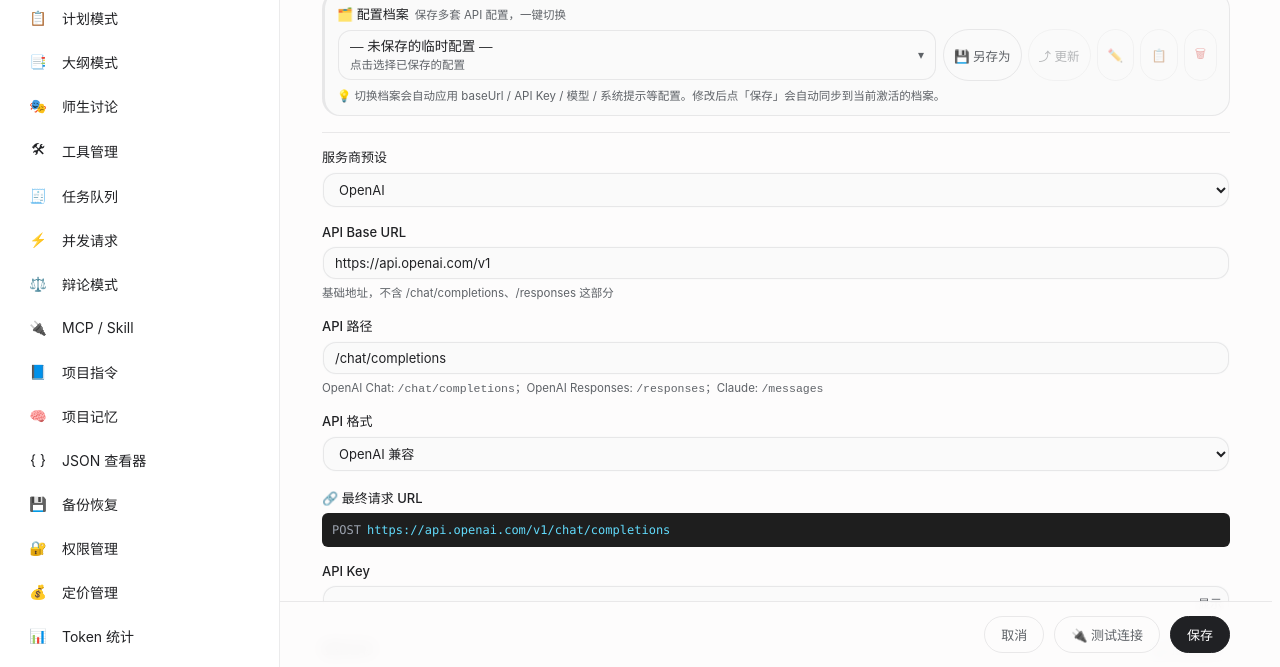
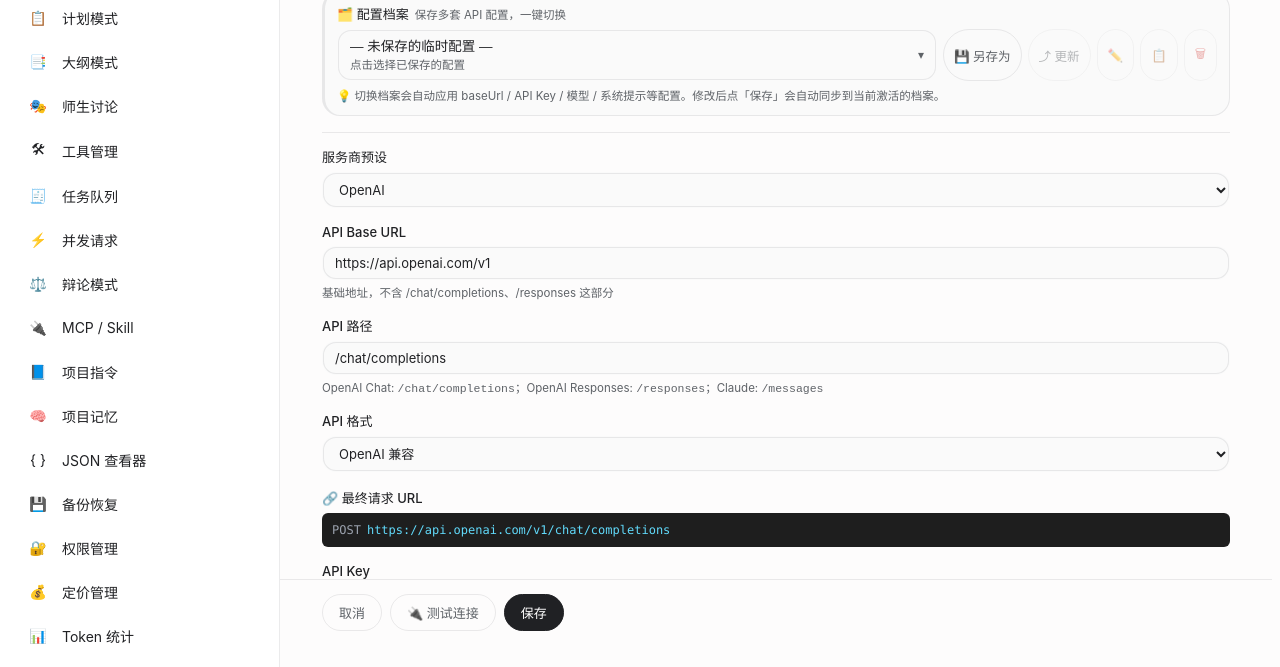
Before and after one commit to 2021577681/ai-chat, a plain HTML site: page AI-Chat-大模型对话助手.html in a window 1280 px wide. Both pictures are taken after a click on the button "⚙ 设置". Shown: the part 133-800 px from the top of the page. Drawn offline with nearby package versions, Linux system fonts and the light colour scheme; no server answers.

Commit message:
按钮抬高

```diff
--- a/AI-Chat-大模型对话助手.html
+++ b/AI-Chat-大模型对话助手.html
@@ -790,7 +790,6 @@
       <button class="btn" onclick="initProjectInstructions(false)">检测/读取</button>
       <button class="btn" onclick="generateProjectInstructionsDraft()">AI 生成/刷新草稿</button>
       <button class="btn" onclick="fillDefaultProjectInstructionsDraft()">填入默认内容</button>
-      <button class="btn" onclick="createDefaultProjectInstructions(true)">创建默认 AGENTS.md</button>
       <button class="btn btn-primary" onclick="saveProjectInstructionsFromUi()">保存到项目</button>
       <button class="btn" onclick="clearLoadedProjectInstructions()">卸载当前指令</button>
       <button class="btn" onclick="closeProjectInstructionsSettings()">关闭</button>
--- a/gemini-theme.css
+++ b/gemini-theme.css
@@ -1316,11 +1316,13 @@ input::placeholder{
 }
 
 .settings-page-content{
+  --settings-footer-bleed:36px;
+  --settings-footer-button-bottom-gap:0px;
   flex:1;
   min-height:0;
   overflow-x:hidden;
   overflow-y:auto;
-  padding:24px 42px 48px;
+  padding:24px 42px var(--settings-footer-bleed);
   scroll-behavior:smooth;
   scrollbar-gutter:stable;
 }
@@ -1348,13 +1350,16 @@ input::placeholder{
 
 .settings-page-content .modal-footer{
   position:sticky;
-  bottom:-48px;
+  bottom:calc(-1 * var(--settings-footer-bleed));
   z-index:2;
-  margin:22px -42px -48px;
-  padding:14px 42px;
-  background:color-mix(in srgb,var(--bg-chat) 92%,transparent);
+  margin:22px -42px calc(-1 * var(--settings-footer-bleed));
+  padding:14px 42px calc(var(--settings-footer-bleed) + var(--settings-footer-button-bottom-gap));
+  justify-content:flex-start;
+  align-items:center;
+  gap:8px!important;
+  background:var(--bg-chat);
   border-top:1px solid var(--border);
-  backdrop-filter:blur(8px);
+  backdrop-filter:none;
 }
 
 .settings-page-content .backup-export-actions{
@@ -1475,7 +1480,7 @@ body.settings-page-open .settings-docked-mask.show{
 }
 
 [data-theme="dark"] .settings-page-content .modal-footer{
-  background:rgba(19,19,20,.92);
+  background:#131314;
   border-top-color:rgba(232,234,237,.12);
 }
 
```
